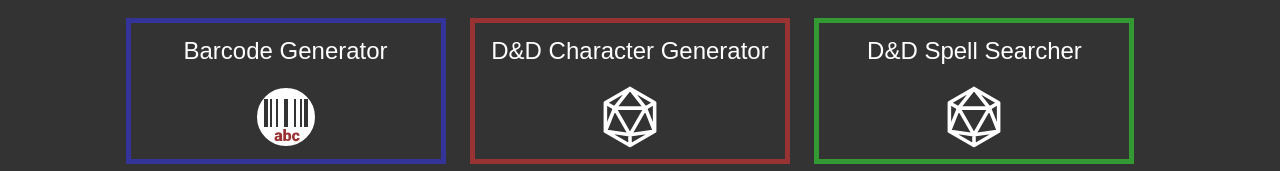
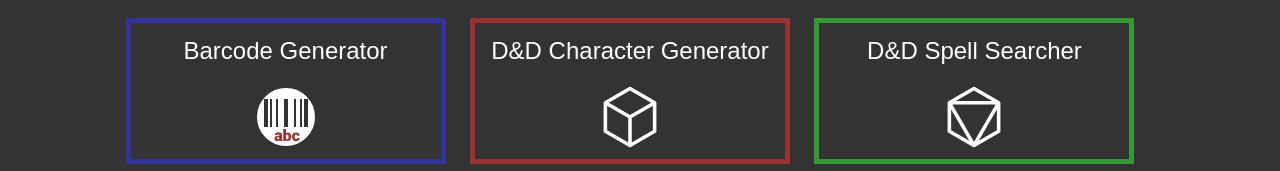
Before and after one commit to rgbstudios/rgbstudios-gen3-alpha, a Jekyll site: the page built from index.html, in a window 1280 px wide. Shown: the part 987-1158 px from the top of the page. Built offline with Jekyll 4.4.1, drawn with Linux system fonts in a browser that asks for light colours; nearby versions of some CDN libraries.

Commit message:
update dnd icons

```diff
--- a/_data/tools.json
+++ b/_data/tools.json
@@ -20,7 +20,7 @@
   {
     "name": "D&D Dice",
     "url": "https://rgbstudios.org/dnd-dice/",
-    "icon": "assets/icons/utilities/dnd_dice.svg",
+    "icon": "assets/icons/utilities/d20-white.svg",
 
     "new": "true",
     "featured": "true"
@@ -150,7 +150,7 @@
   {
     "name": "D&D Character Generator",
     "url": "https://rgbstudios.org/dnd-dice/char",
-    "icon": "assets/icons/utilities/dnd_dice.svg",
+    "icon": "assets/icons/utilities/d6-white.svg",
 
     "new": "false",
     "featured": "false"
@@ -159,7 +159,7 @@
   {
     "name": "D&D Spell Searcher",
     "url": "https://rgbstudios.org/dnd-dice/spell",
-    "icon": "assets/icons/utilities/dnd_dice.svg",
+    "icon": "assets/icons/utilities/d8-white.svg",
 
     "new": "false",
     "featured": "false"
```
Also changed, not shown: assets/icons/utilities/d20-white.svg (added), assets/icons/utilities/d6-white.svg (added), assets/icons/utilities/d8-white.svg (added).
